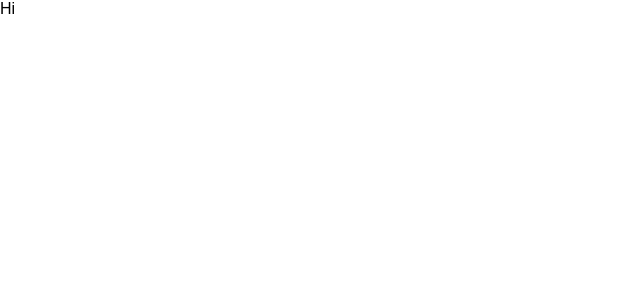
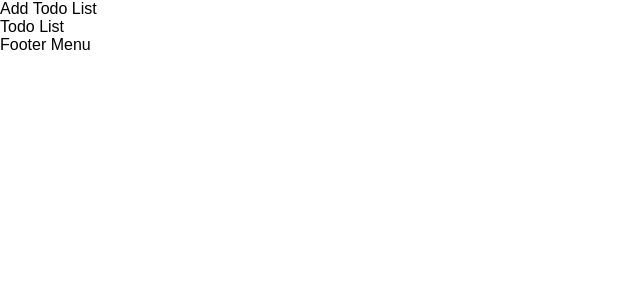
Before and after one commit to kaaisz/todo-app, a React (Create React App) app: page / in a window 1280 px wide. Shown: the top 300 px of the page, without its empty margins (0-640 px from the left). Built offline with nearby package versions, Linux system fonts and the light colour scheme.

Commit message:
Add 3 components

```diff
--- a/src/App.js
+++ b/src/App.js
@@ -1,11 +1,16 @@
 import React, { Component } from 'react';
+import TodoList from './components/TodoList.jsx';
+import AddTodo from './components/AddTodo.jsx';
+import FooterMenu from './components/FooterMenu.jsx';
 import './App.css';
 
 class App extends Component {
   render() {
     return (
       <div className="App">
-        Hi
+        <AddTodo />
+        <TodoList />
+        <FooterMenu />
       </div>
     );
   }
--- /dev/null
+++ b/src/components/AddTodo.jsx
@@ -0,0 +1,10 @@
+import React, { Component } from 'react';
+export default class AddTodo extends Component{
+  render(){
+    return(
+      <div>
+        Add Todo List
+      </div>
+    )
+  }
+}
--- /dev/null
+++ b/src/components/FooterMenu.jsx
@@ -0,0 +1,10 @@
+import React, { Component } from 'react';
+export default class FooterMenu extends Component{
+  render(){
+    return(
+      <div>
+        Footer Menu
+      </div>
+    )
+  }
+}
--- /dev/null
+++ b/src/components/TodoList.jsx
@@ -0,0 +1,10 @@
+import React, { Component } from 'react';
+export default class TodoList extends Component{
+  render(){
+    return(
+      <div>
+        Todo List
+      </div>
+    )
+  }
+}
```
